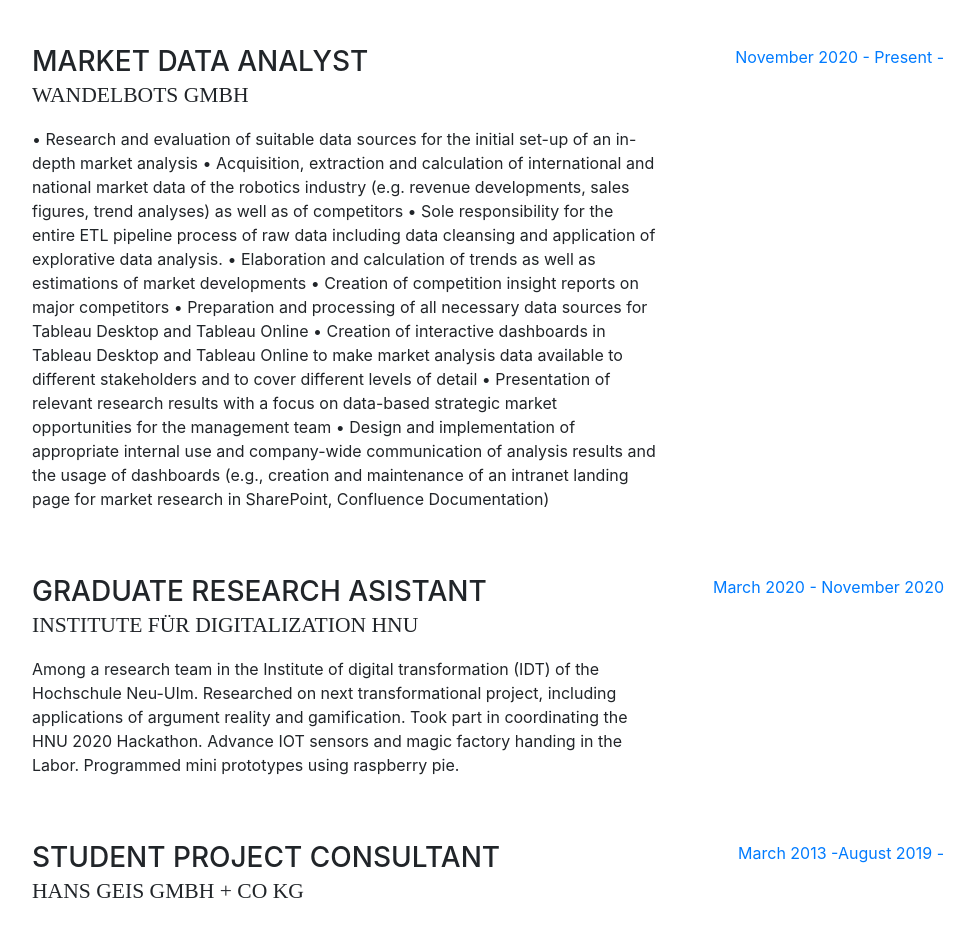
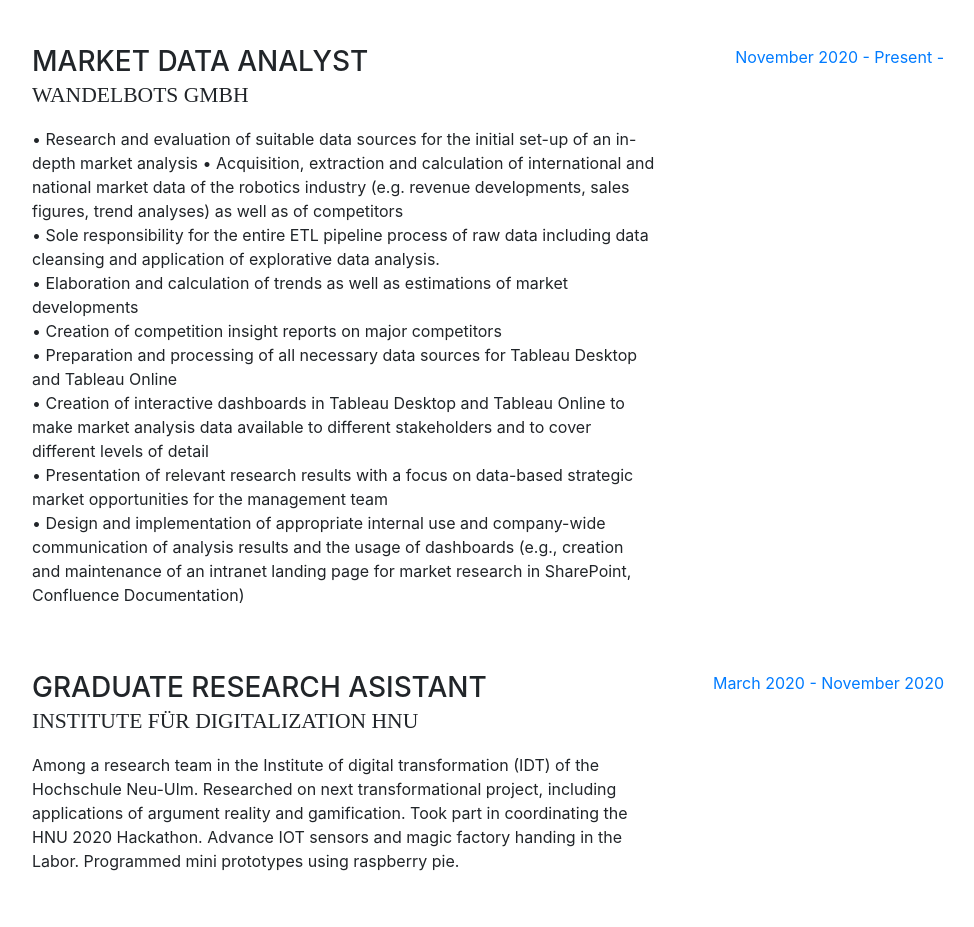
Before and after one commit to Pachinchin/emeka, a website with bundled scripts: page index.html in a window 1280 px wide. Shown: the part 1689-2616 px from the top of the page, without its empty margins (288-1262 px from the left). Built offline with nearby package versions, Linux system fonts and the light colour scheme; a web font is replaced by a local one.

Commit message:
Update index.html

```diff
--- a/index.html
+++ b/index.html
@@ -144,14 +144,14 @@
               <h3 class="mb-0">Market Data Analyst</h3>
               <div class="subheading mb-3">Wandelbots GmbH</div>
               <p>• Research and evaluation of suitable data sources for the initial set-up of an in-depth market analysis
-                <l>• Acquisition, extraction and calculation of international and national market data of the robotics industry (e.g. revenue developments, sales figures, trend analyses) as well as of competitors
-                <l>• Sole responsibility for the entire ETL pipeline process of raw data including data cleansing and application of explorative data analysis. </l>
-                <l>• Elaboration and calculation of trends as well as estimations of market developments</l>
-                <l>• Creation of competition insight reports on major competitors</l>
-                <l>• Preparation and processing of all necessary data sources for Tableau Desktop and Tableau Online</L>
-                <l>• Creation of interactive dashboards in Tableau Desktop and Tableau Online to make market analysis data available to different stakeholders and to cover different levels of detail</l>
-                <l>• Presentation of relevant research results with a focus on data-based strategic market opportunities for the management team </l>
-                <l>• Design and implementation of appropriate internal use and company-wide communication of analysis results and the usage of dashboards (e.g., creation and maintenance of an intranet landing page for market research in SharePoint, Confluence Documentation)</l>
+                • Acquisition, extraction and calculation of international and national market data of the robotics industry (e.g. revenue developments, sales figures, trend analyses) as well as of competitors<br>
+                • Sole responsibility for the entire ETL pipeline process of raw data including data cleansing and application of explorative data analysis. <br>
+                • Elaboration and calculation of trends as well as estimations of market developments<br>
+                • Creation of competition insight reports on major competitors<br>
+                • Preparation and processing of all necessary data sources for Tableau Desktop and Tableau Online<br>
+                • Creation of interactive dashboards in Tableau Desktop and Tableau Online to make market analysis data available to different stakeholders and to cover different levels of detail<br>
+                • Presentation of relevant research results with a focus on data-based strategic market opportunities for the management team <br>
+                • Design and implementation of appropriate internal use and company-wide communication of analysis results and the usage of dashboards (e.g., creation and maintenance of an intranet landing page for market research in SharePoint, Confluence Documentation)<br>
 
               </p>
             </div>
```
